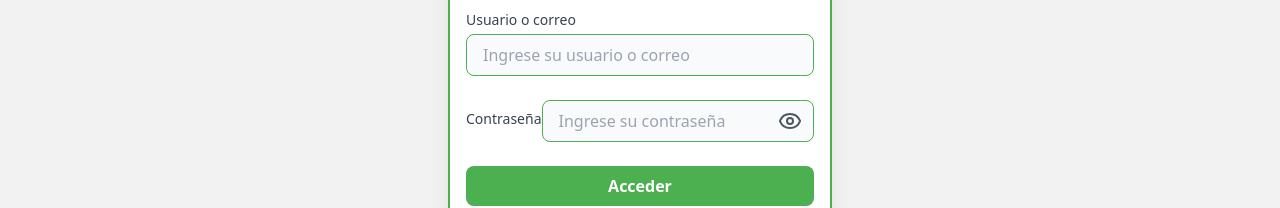
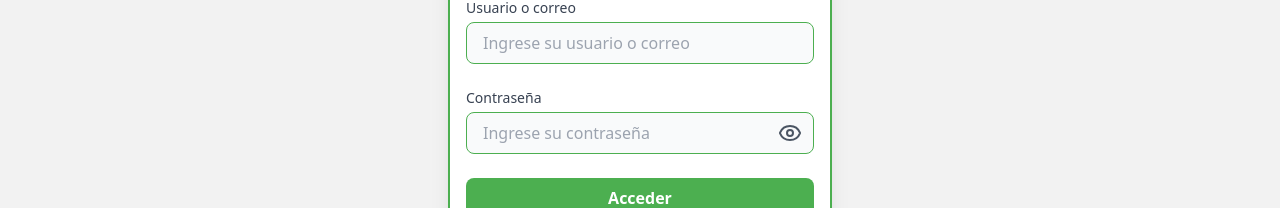
Before and after one commit to TelesensChileSpa/Telesens-frontend, a Nuxt app: page /login in a window 1280 px wide. Shown: the part 348-556 px from the top of the page. Built offline with nearby package versions, Linux system fonts and the light colour scheme.

Commit message:
añadir icono y corregir login

```diff
--- a/nuxt.config.ts
+++ b/nuxt.config.ts
@@ -16,12 +16,24 @@ export default defineNuxtConfig({
   compatibilityDate: '2025-03-17',
 
   nitro: {
-    preset: 'netlify'
+    preset: 'netlify',
   },
 
   typescript: {
     tsConfig: {
-      configFile: 'tsconfig.app.json'
-    }
-  }
+      configFile: 'tsconfig.app.json',
+    },
+  },
+
+  app: {
+    head: {
+      link: [
+        {
+          rel: 'icon',
+          href: '/favicon.ico',  // Ruta al favicon en public/
+          type: 'image/x-icon',
+        },
+      ],
+    },
+  },
 });
--- a/pages/login.vue
+++ b/pages/login.vue
@@ -86,11 +86,12 @@ const handleLogin = async () => {
             class="w-full px-4 py-2 bg-gray-50 dark:bg-gray-700 text-black dark:text-white border border-[#4CAF50] rounded-lg focus:outline-none focus:ring-2 focus:ring-[#4CAF50] placeholder-gray-400" />
         </div>
 
-        <!-- Input de contraseña con botón para mostrar/ocultar -->
-        <div class="relative flex items-center">
+        <!-- Input de contraseña con label encima y botón para mostrar/ocultar -->
+        <div class="relative">
           <label for="contraseña" class="block text-sm font-medium text-gray-700 dark:text-gray-300 mb-1">
             Contraseña
           </label>
+          <div class="relative">
             <input :type="showPassword ? 'text' : 'password'" id="contraseña" v-model="contraseña"
               placeholder="Ingrese su contraseña" aria-label="Contraseña" :aria-invalid="errorMessage ? 'true' : 'false'"
               class="w-full px-4 py-2 pr-10 bg-gray-50 dark:bg-gray-700 text-black dark:text-white border border-[#4CAF50] rounded-lg focus:outline-none focus:ring-2 focus:ring-[#4CAF50] placeholder-gray-400" />
@@ -107,6 +108,7 @@ const handleLogin = async () => {
             </button>
           </div>
         </div>
+      </div>
 
       <!-- Botón para acceder -->
       <button @click="handleLogin" :disabled="isLoading"
```
Lines whose indentation alone changed are shown as unchanged.
